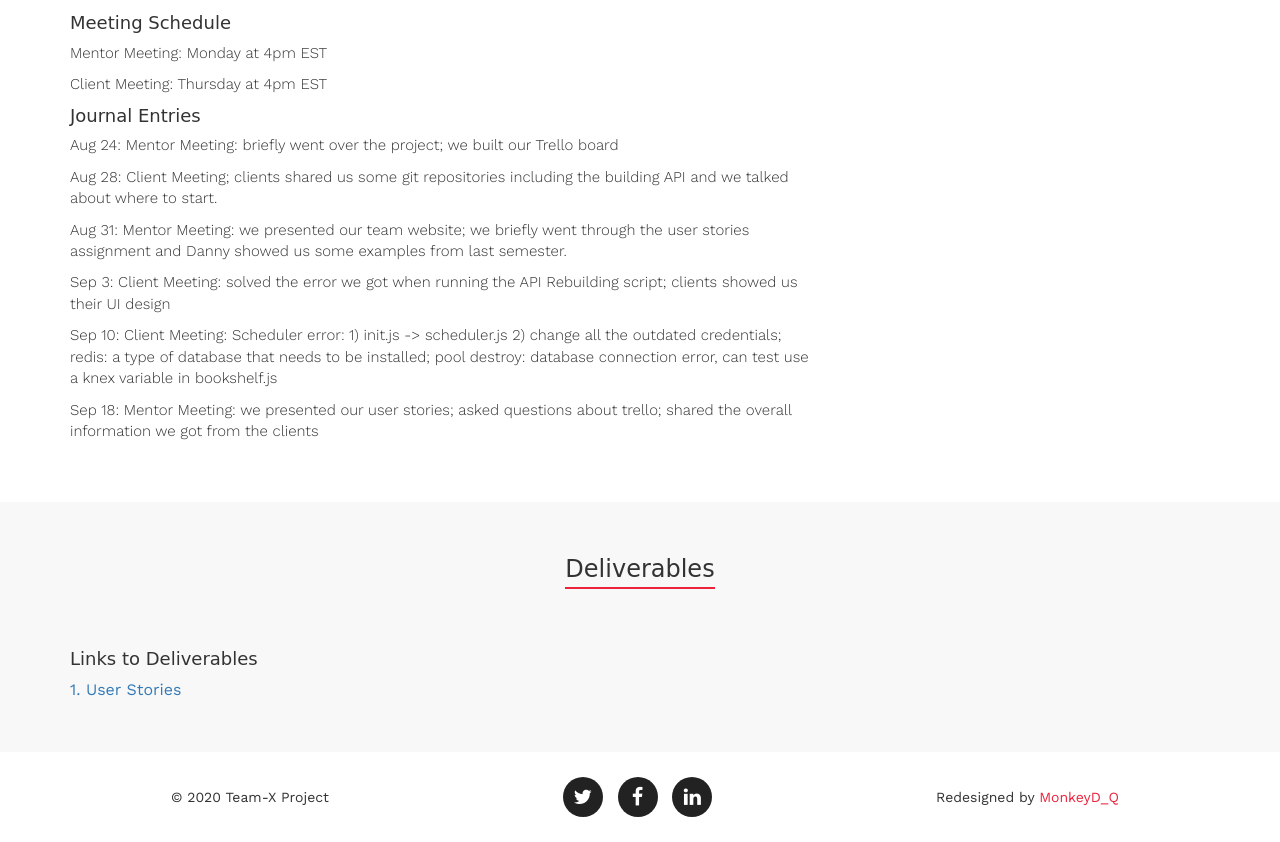
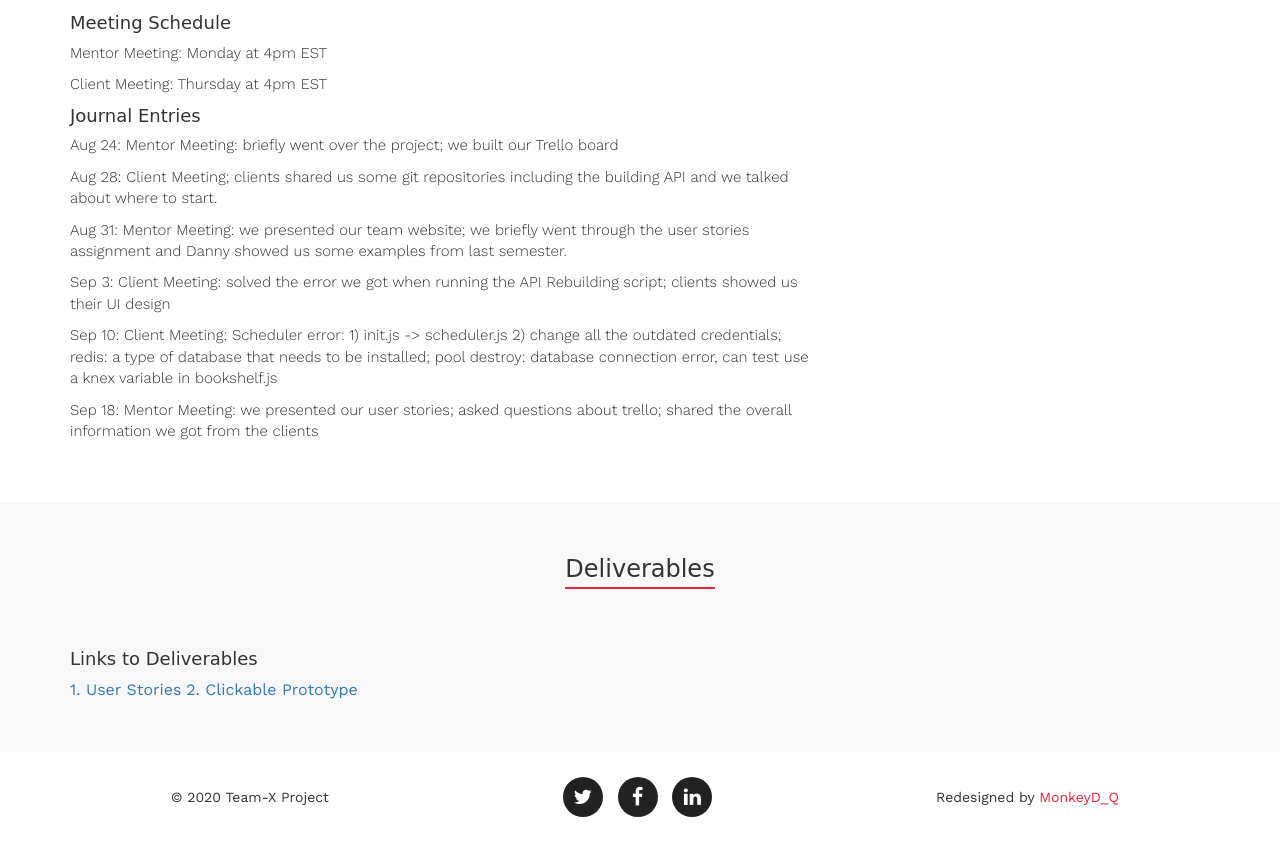
Before and after one commit to sowbobo12000/Team-X, a plain HTML site: page index.html in a window 1280 px wide. Shown: the part 2394-3236 px from the top of the page. Drawn offline with nearby package versions, Linux system fonts and the light colour scheme; a web font is replaced by a local one.

Commit message:
Add Clickable Prototype

```diff
--- a/index.html
+++ b/index.html
@@ -216,6 +216,7 @@
       <div class="col-md-7 col-sm-offset-0 col-sm-6 col-xs-offset-1 col-xs-10">
         <h4>Links to Deliverables</h4>
         <a href="https://docs.google.com/document/d/1gkF3ZcTmW7vzJhqY1kZalagy4BsGh8VjcBdk4eHVd_I/edit?usp=sharing">1. User Stories</a>
+        <a href="https://www.figma.com/file/gIO82eaJIIxRpo9C3DnCBK/City-News?node-id=0%3A1&viewport=959%2C557%2C0.2848382592201233">2. Clickable Prototype</a>
 <!--         <br>
         <a href="#">Assignment3:</a>
         <br>
```
